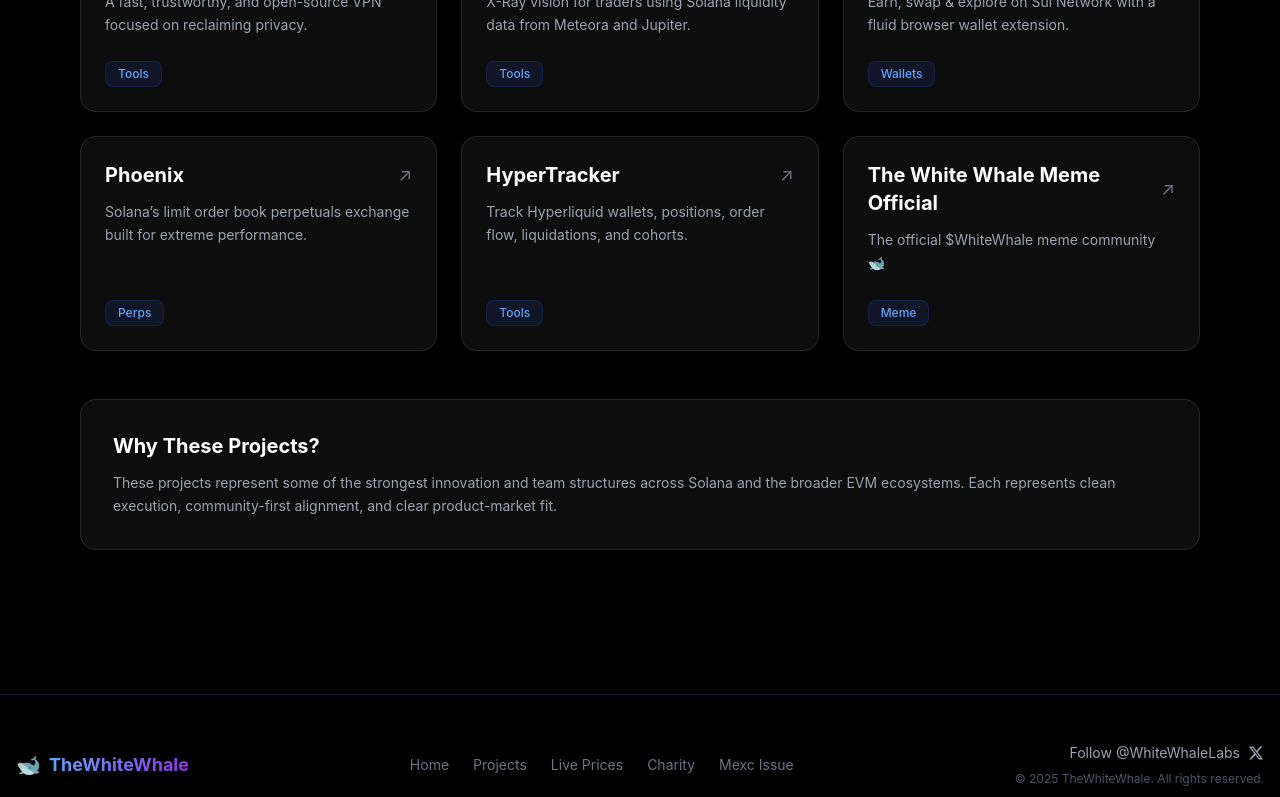
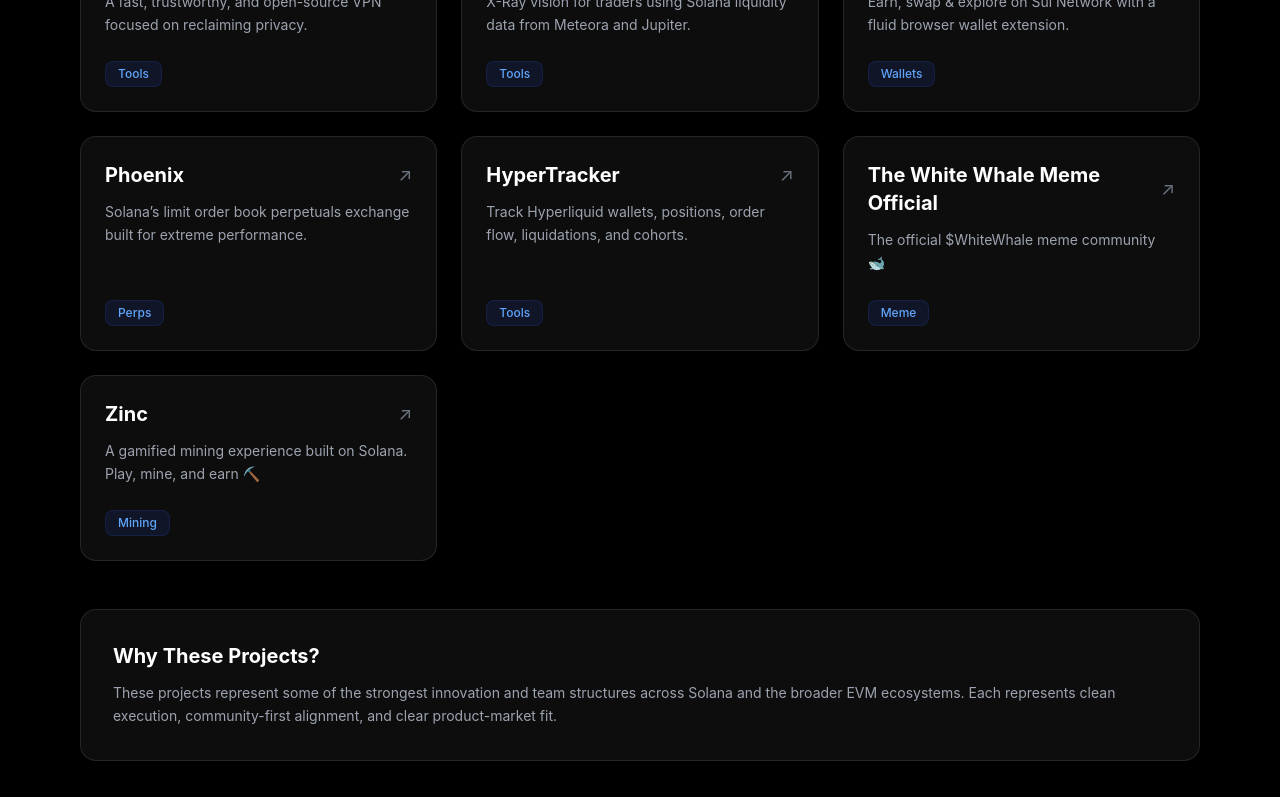
Before and after one commit to aspinrin/thewhitewhale, a Next.js app: page /projects in a window 1280 px wide. Shown: the part 1282-2079 px from the top of the page. Built offline with nearby package versions, Linux system fonts and the light colour scheme.

Commit message:
Add Zinc to featured ecosystem projects

```diff
--- a/app/projects/page.js
+++ b/app/projects/page.js
@@ -110,10 +110,16 @@
     description: "The official $WhiteWhale meme community 🐋",
     category: "Meme",
     link: "https://whitewhalememe.com"
+  },
+  {
+    name: "Zinc",
+    description: "A gamified mining experience built on Solana. Play, mine, and earn ⛏️",
+    category: "Mining",
+    link: "https://zinc.cash/tww"
   }
 ]
 
-const CATEGORIES = ["All", "DeFi", "Perps", "Wallets", "Meme", "Tools"]
+const CATEGORIES = ["All", "DeFi", "Perps", "Wallets", "Meme", "Mining", "Tools"]
 
 export default function ProjectsPage() {
   const [selectedCategory, setSelectedCategory] = useState("All")
```
